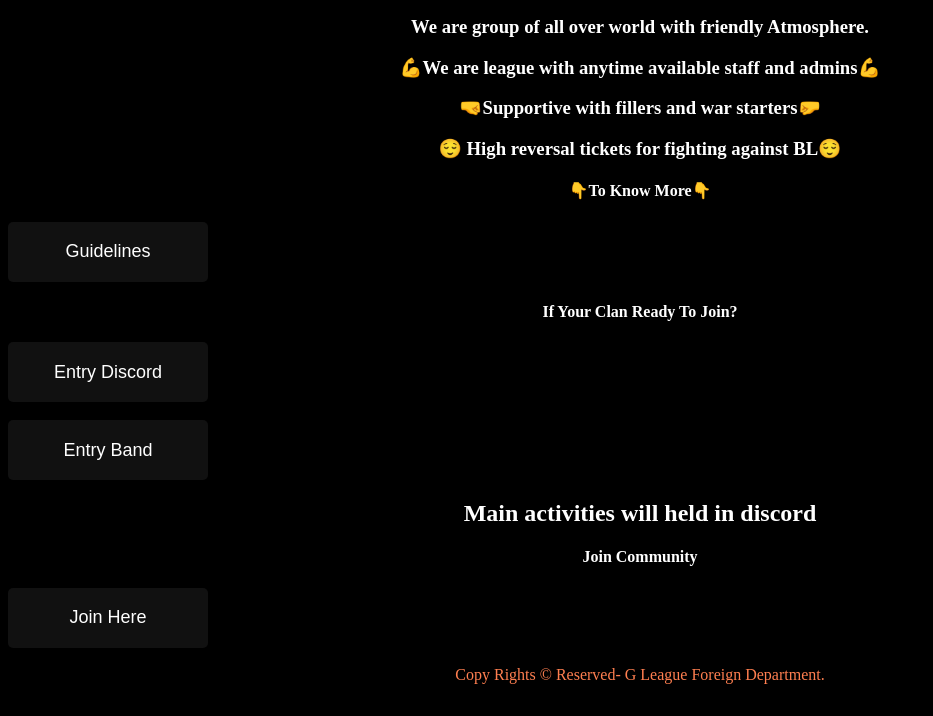
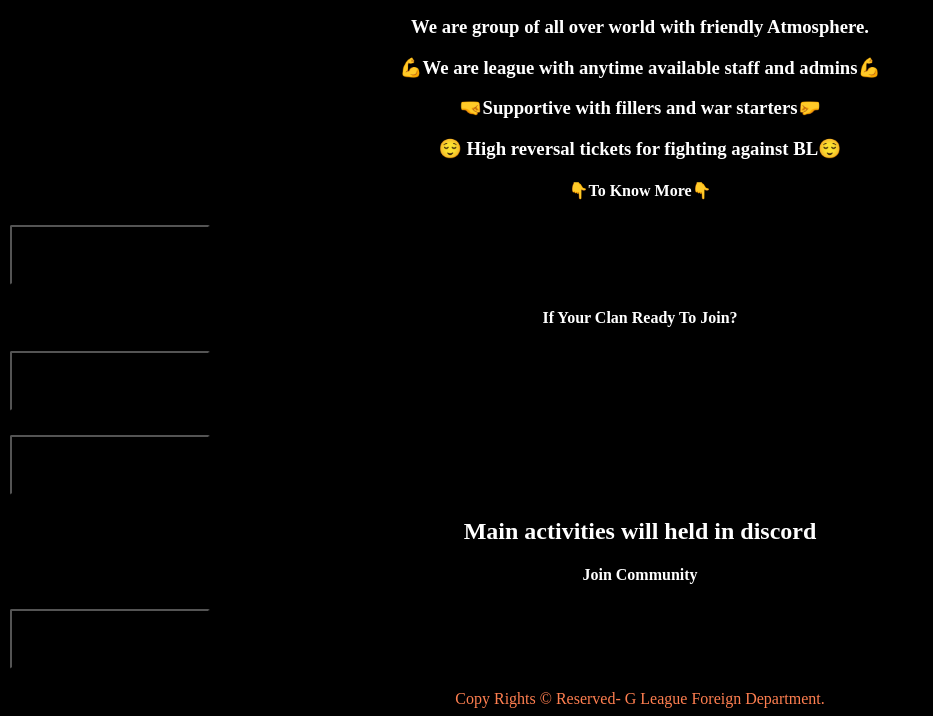
Before and after one commit to sarma2001/G-League, a PHP site: page / in a window 1280 px wide. Shown: the part 499-1215 px from the top of the page, without its empty margins (0-933 px from the left). Before the commit the page ends 1183 px from the top, so only its background shows below. Run offline with PHP 8.4, Linux system fonts and the light colour scheme.

Commit message:
Update style.css

```diff
--- a/style.css
+++ b/style.css
@@ -30,83 +30,87 @@ button{
 
   width: 200px;
 
-  border: none;
+  border-radius:2px;
 
-  outline: none;
+padding:1000px
 
   color: white;
+  background-color:black;
+  align-items : center;
+  margin:3px;
+  margin-left:2px;
+  margin-right:2px;
+ }
 
-  background: #111;
 
-  cursor: pointer;
 
-  border-radius: 5px;
 
-  font-size: 18px;
 
-  font-family: 'Raleway', sans-serif;
 
-}
 
-button:before{
 
-  position: absolute;
 
-  content: '';
 
-  top: -2px;
 
-  left: -2px;
 
-  height: calc(100% + 4px);
 
-  width: calc(100% + 4px);
 
-  border-radius: 5px;
 
-  z-index: -1;
 
-  opacity: 0;
 
-  filter: blur(5px);
 
-  background: linear-gradient(45deg, #ff0000, #ff7300, #fffb00, #48ff00, #00ffd5, #002bff, #7a00ff, #ff00c8, #ff0000);
 
-  background-size: 400%;
 
-  transition: opacity .3s ease-in-out;
 
-  animation: animate 20s linear infinite;
 
-}
 
-button:hover:before{
 
-  opacity: 1;
 
-}
 
-button:hover:active{
 
-  background: none;
 
-}
 
-button:hover:active:before{
 
-  filter: blur(2px);
 
-}
 
-@keyframes animate {
 
-  0% { background-position: 0 0; }
 
-  50% { background-position: 400% 0; }
 
-  100% { background-position: 0 0; }
 
-}
+
+
+
+
+
+
+
+
+
+
+
+
+
+
+
+
+
+
+
+
+
+
+
+
+
+
+
+
+
+
+
+
+
+
 
 
 
```
